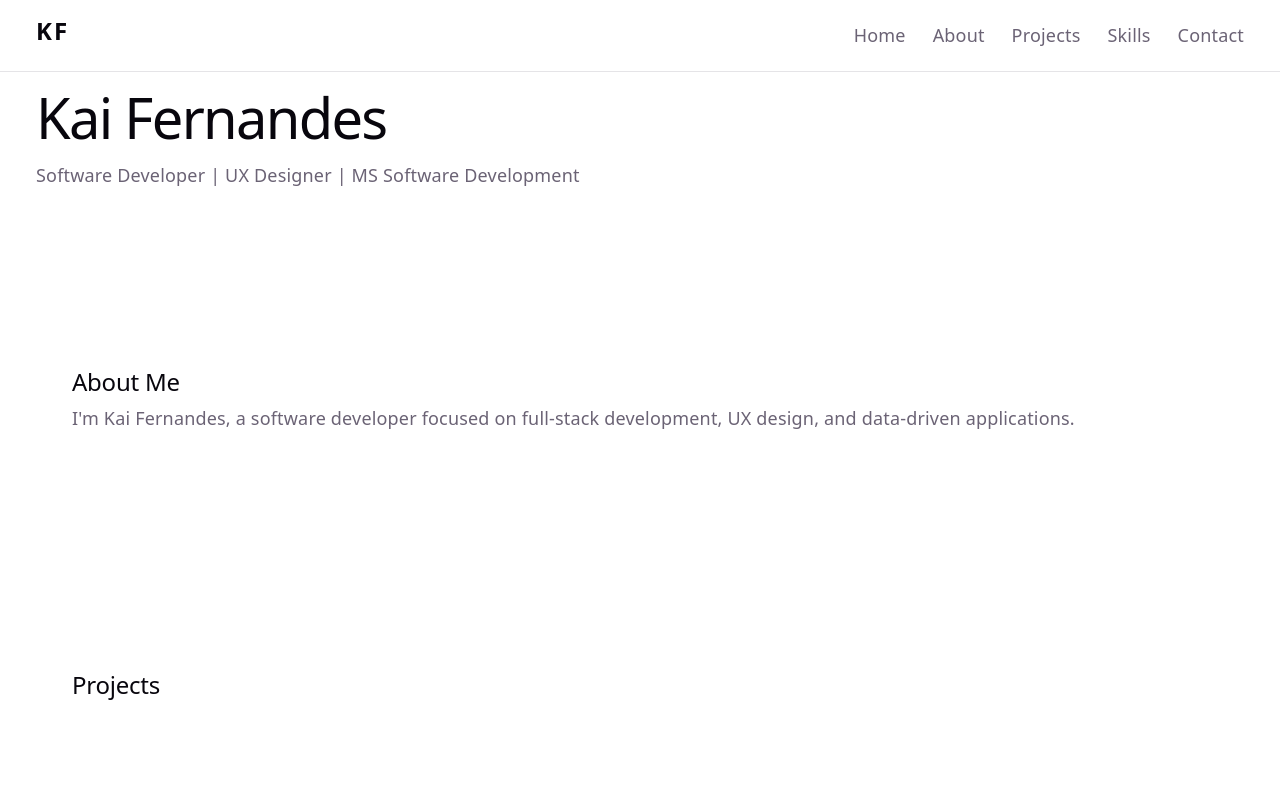
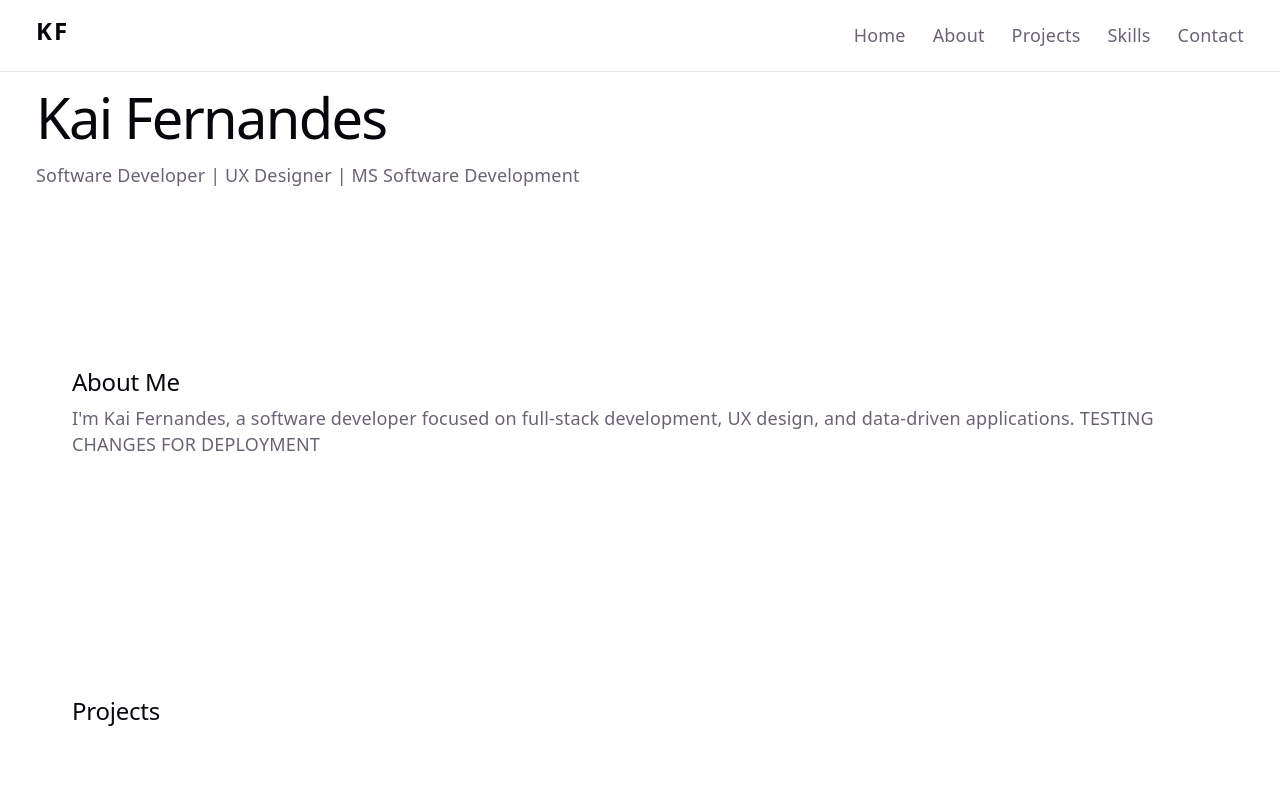
Before and after one commit to kasch890/my-portfolio, a React (Vite) app: page / in a window 1280 px wide. Shown: the top 800 px of the page. Built offline with nearby package versions, Linux system fonts and the light colour scheme.

Commit message:
TEST commit test for deployed link

```diff
--- a/src/sections/About.jsx
+++ b/src/sections/About.jsx
@@ -6,6 +6,8 @@ function About() {
       <p>
         I'm Kai Fernandes, a software developer focused on full-stack development,
         UX design, and data-driven applications.
+
+        TESTING CHANGES FOR DEPLOYMENT
       </p>
     </section>
   );
```
